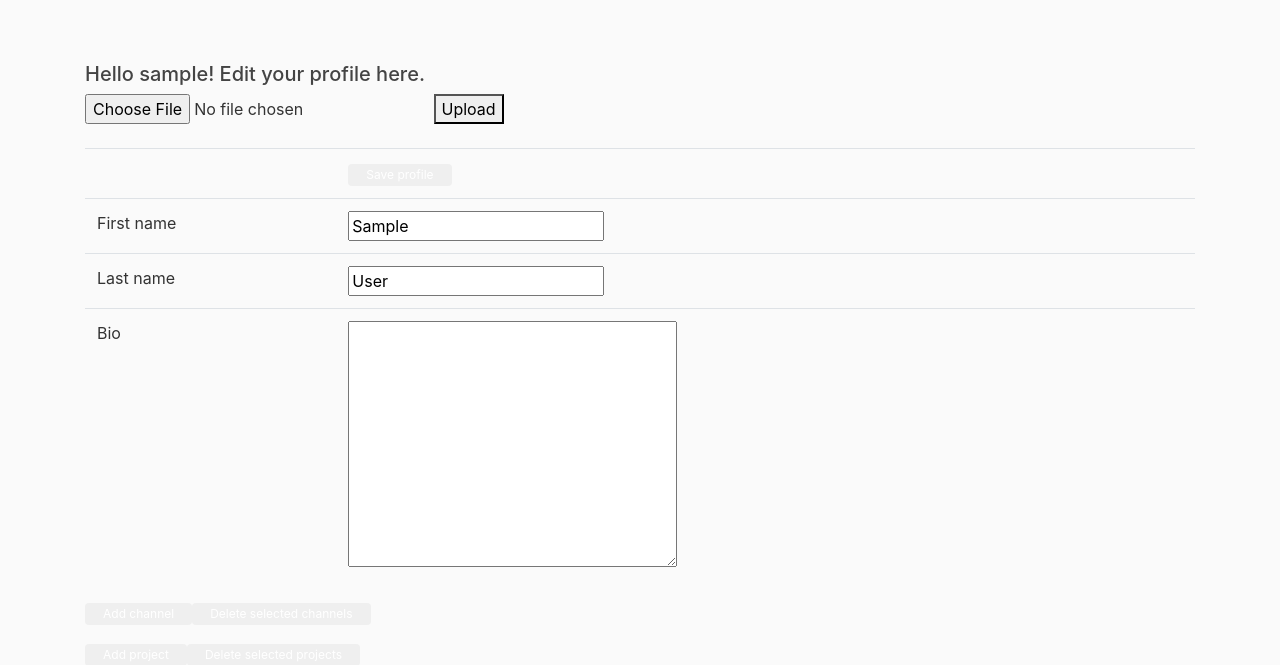
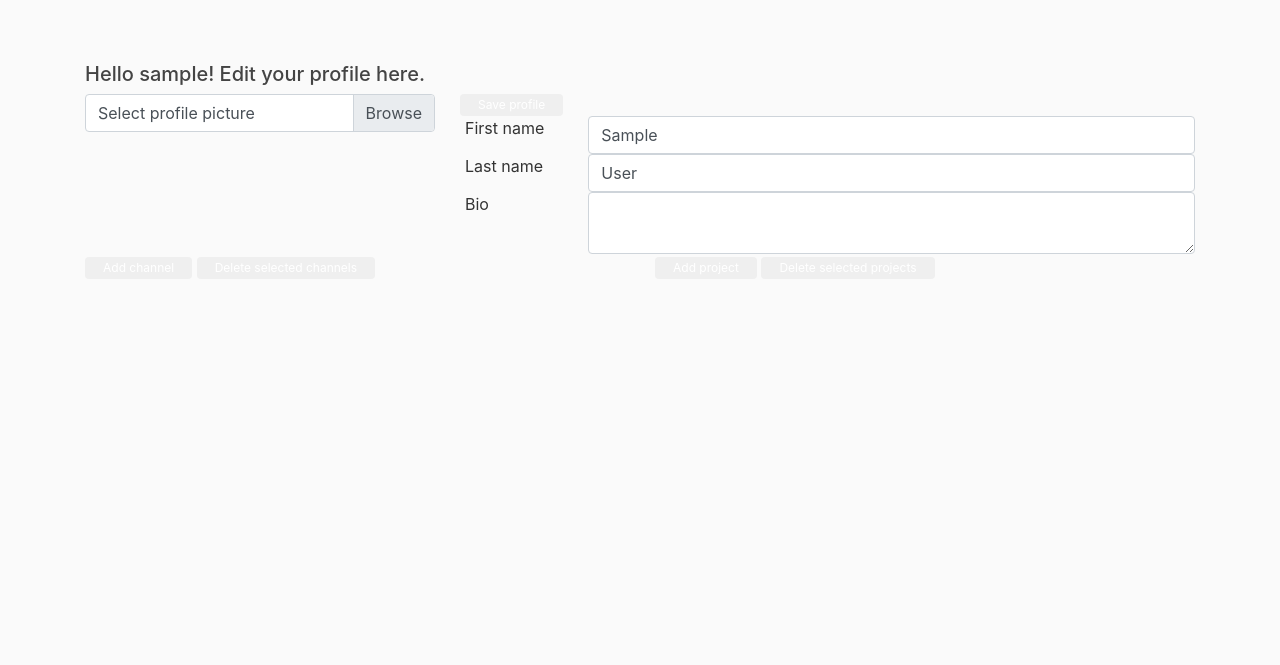
Before and after one commit to mingyyy/project_portfolio, a Django app: page /edit/ in a window 1280 px wide. Shown: the part 66-731 px from the top of the page. Run offline with Django 3.2, Linux system fonts and the light colour scheme; the visitor is signed in with stand-in values (Sample User, id 1); data that the repository does not hold is empty; some libraries are stand-ins or nearby versions.

Commit message:
finalized the edit-page for prototype.

```diff
--- a/app_port/models.py
+++ b/app_port/models.py
@@ -13,7 +13,7 @@ class Profile(models.Model):
     currentlocation = models.CharField(max_length=50, blank=True)
     # ready or not to publish
     ready=models.BooleanField(default=False)
-    picture = models.ImageField(upload_to='profile_pictures', blank=True)
+    picture = models.ImageField(upload_to='profile_pictures', blank=True )
 
 
     @receiver(post_save, sender=User)
--- a/app_port/templates/edit.html
+++ b/app_port/templates/edit.html
@@ -3,87 +3,101 @@
 {% block content %}
     <h5>Hello {{user.username}}! Edit your profile here.</h5>
 
-    <form action="{% url 'app_port:edit' %}" method="post" enctype="multipart/form-data" id="upload_picture">
-        <input type="file" name="picture"> <button type="submit" form="upload_picture">Upload</button>
+<form action="{% url 'app_port:edit' %}" method="post" enctype="multipart/form-data" id="form1">
+    <div class="row">
+        <div class="col-sm-4">
+            {% if user.profile.picture %}
+                <img src="{{user.profile.picture.url}}" alt="profile picture" width="100%"><br>
+            {% endif %}
+            <div class="input-group mb-3">
+                <div class="input-group-prepend">
+                    <input type="file" onchange="this.form.submit()" name="picture" class="custom-file-input" id="inputGroupFile01">
+                    <label class="custom-file-label" for="inputGroupFile01">Select profile picture</label>
+                </div>
+            </div>
+        </div>
+
+
+        <div class="col-sm-8">
+            <div class="form-row">
+                <input type="submit" name="save_profile" value="Save profile" form="form1" class="btn">
+            </div>
+            <div class="form-row">
+                <div class="col-sm-2">
+                    First name
+                </div>
+                <div class="col-sm-10">
+                    <input type="text" name="first_name" value="{{user.first_name}}" class="form-control">
+                </div>
+            </div>
+            <div class="form-row">
+                <div class="col-sm-2">
+                    Last name
+                </div>
+                <div class="col-sm-10">
+                    <input type="text" name="last_name" value="{{user.last_name}}" class="form-control">
+                </div>
+            </div>
+            <div class="form-row">
+                <div class="col-sm-2">
+                    Bio
+                </div>
+                <div class="col-sm-10">
+                    <textarea name="bio" class="form-control">{{user.profile.bio}} </textarea>
+                </div>
+            </div>
+        </div>
+    </div>
+
+
         {% csrf_token %}
+        <div class="row">
+            <div class="col-sm-6">
+              <input type="submit" name="new_channel" value="Add channel" class="btn" form="form1">
+              <input type="submit" name="delete_channel" value="Delete selected channels" form="form1" class="btn">
+                <br>
+                {% for channel in channels %}
+                 <div class="form-row">
+                    <div class="col-2">
+                      Delete <input type="checkbox" name="delete" value="chan{{ channel.id }}" >
+                    </div>
+                    <div class="col-4">
+                      <input type="text" name="chan{{channel.id}}" value="{{channel.name}}" class="form-control" >
+                        </div>
+                    <div class="col-6">
+                      <input type="text" name="chan{{channel.id}}" value="{{channel.url}}" class="form-control" >
+                    </div>
+                 </div>
+                    <br>
+                {% endfor %}
+            </div>
+
+            <div class="col-sm-6">
+                <input type="submit" name="new_project" value="Add project" class="btn" form="form1">
+                <input type="submit" name="delete_project" value="Delete selected projects" form="form1" class="btn">
+                <br>
+                {% for project in projects %}
+                    <div class="form-row">
+                        <div class="col-2">
+                            Delete <input type="checkbox" name="delete" value="proj{{ project.id }}">
+                        </div>
+                        <div class="col-4">
+                            <input type="text" name="proj{{project.id}}" value="{{project.name}}" class="form-control">
+                        </div>
+                        <div class="col-6">
+                            <input type="text" name="proj{{project.id}}" value="{{project.url}}" class="form-control">
+                        </div>
+                    </div>
+                    <div class="form-row">
+                        <div class="col">
+                             <textarea name="proj{{project.id}}" class="form-control">{{project.description}}</textarea>
+                        </div>
+                    </div>
+                <br>
+                {% endfor %}
+            </div>
+        </div>
     </form>
 
 
-
-</table>
-
-<form action="{% url 'app_port:edit' %}" method="post" id="form1">
-    {% csrf_token %}
-
-    <br>
-
-
-
-    <table class="table">
-          <tbody>
-          <td>
-            {% if user.profile.picture %}
-                <img src="{{user.profile.picture.url}}" alt="profile picture" width="240"> <br>
-            {% endif %}
-
-          </td>
-          <td>
-              <input type="submit" name="save_profile" value="Save profile" form="form1" class="btn">
-              <tr>
-                  <td>First name</td>
-                  <td><input type="text" name="first_name" value="{{user.first_name}}"></td>
-              </tr>
-              <tr>
-                  <td>Last name</td>
-                  <td><input type="text" name="last_name" value="{{user.last_name}}"></td>
-              </tr>
-              <tr>
-                  <td>Bio</td>
-                  <td><textarea name="bio" cols="30" rows="10">{{user.profile.bio}} </textarea></td>
-              </tr>
-              </td>
-          </tbody>
-        </table>
-    <p>
-        {% for tag in tags %}
-        {{tag.name}}
-        {% endfor %}
-    </p>
-
-    <table class="table">
-      <tbody>
-      <input type="submit" name="new_channel" value="Add channel" class="btn" form="form1">
-      <input type="submit" name="delete_channel" value="Delete selected channels" form="form1" class="btn">
-      {% for channel in channels %}
-      <tr>
-          <td>Delete <input type="checkbox" name="delete" value="chan{{ channel.id }}"></td>
-          <td scope="col"><input type="text" name="chan{{channel.id}}" value="{{channel.name}}"></td>
-          <td><input type="text" name="chan{{channel.id}}" value="{{channel.url}}"></td>
-      </tr>
-      {% endfor %}
-
-      </tbody>
-    </table>
-
-    <table class="table">
-      <tbody>
-      <input type="submit" name="new_project" value="Add project" class="btn" form="form1">
-      <input type="submit" name="delete_project" value="Delete selected projects" form="form1" class="btn">
-      {% for project in projects %}
-      <tr>
-          <td scope="col"><input type="text" name="proj{{project.id}}" value="{{project.name}}">
-              <br> <br>
-              <input type="text" name="proj{{project.id}}" value="{{project.url}}">
-              <br><br>
-              Delete <input type="checkbox" name="delete" value="proj{{ project.id }}">
-          </td>
-          <td scope="col"><textarea name="proj{{project.id}}" cols="30" rows="10">{{project.description}}</textarea></td>
-          <td scope="col"></td>
-      </tr>
-      {% endfor %}
-      </tbody>
-    </table>
-
-</form>
-
 {% endblock %}
--- a/app_port/views.py
+++ b/app_port/views.py
@@ -13,7 +13,8 @@ from django.core.files.base import ContentFile
 from PIL import Image
 from io import BytesIO
 from django.core.files.uploadedfile import InMemoryUploadedFile
-
+from project_portfolio.settings import BASE_DIR
+import os
 
 @receiver(user_logged_out)
 def on_user_logged_out(sender, request, **kwargs):
@@ -104,12 +105,9 @@ def edit(request):
 
 
     if request.method == 'POST':
-        print(request.POST)
-        print(request.FILES)
+        save_profile(request, user)
 
         if "delete_channel" in request.POST:
-            save_profile(request, user)
-
             delete_list= request.POST.getlist("delete")
             for item in delete_list:
                 if item[0:4] == "chan":
@@ -117,30 +115,33 @@ def edit(request):
                     Channel.objects.filter(id=channelID).delete()
 
         elif "delete_project" in request.POST:
-            save_profile(request, user)
-
             delete_list= request.POST.getlist("delete")
             for item in delete_list:
                 if item[0:4] == "proj":
                     projectID = int(item[4:])
                     Project.objects.filter(id=projectID).delete()
 
-
         elif "new_channel" in request.POST:
-            save_profile(request, user)
-
             Channel.objects.create(name="Channel name", url="www.your-url-goes-here.com", userID=user)
 
         elif "new_project" in request.POST:
-            save_profile(request, user)
-
             Project.objects.create(name="New Project Title", description="Type your description here.", userID=user,
                                    url = "www.your-url-goes-here.com")
 
         elif "picture" in request.FILES:
+            #delete existing picture:
+            filepath = os.path.join(BASE_DIR, "app_port/media/profile_pictures/")
+            filename = "userID" + str(user.id)
+            try:
+                os.remove(filepath + filename)
+            except FileNotFoundError:
+                pass
+
+            #open the new picture
             fin1 = Image.open(request.FILES['picture'])
+
+            #check the size and define how to crop, then crop and resize
             width, height = fin1.size
-            img_io = BytesIO()
 
             if width >= height:
                 dif = width - height
@@ -159,12 +160,12 @@ def edit(request):
                 bottom = height-cut
 
             fin2 = fin1.crop((left, top, right, bottom)).resize((400,400), Image.LANCZOS)
+
+            #save the new picture
+            img_io = BytesIO()
             fin2.save(fp=img_io, format="JPEG")
             image = ContentFile(img_io.getvalue())
-            user.profile.picture.save("image name1", InMemoryUploadedFile(image, None,"image name2",'image/jpeg',image.tell,None))
-            user.profile.save()
-
-            # thumb = InMemoryUploadedFile(fin1, None, 'foo2.jpeg', 'image/jpeg', thumb_io.seek(0, os.SEEK_END), None)
+            user.profile.picture.save(filename, InMemoryUploadedFile(image, None,"image name2",'image/jpeg',image.tell,None))
 
     channels = Channel.objects.filter(userID=user.id)
     projects = Project.objects.filter(userID=user.id)
```
Also changed, not shown: app_port/media/profile_pictures/IMG_5746.jpg (deleted), app_port/media/profile_pictures/adi-goldstein-687295-unsplash.jpg (deleted).
